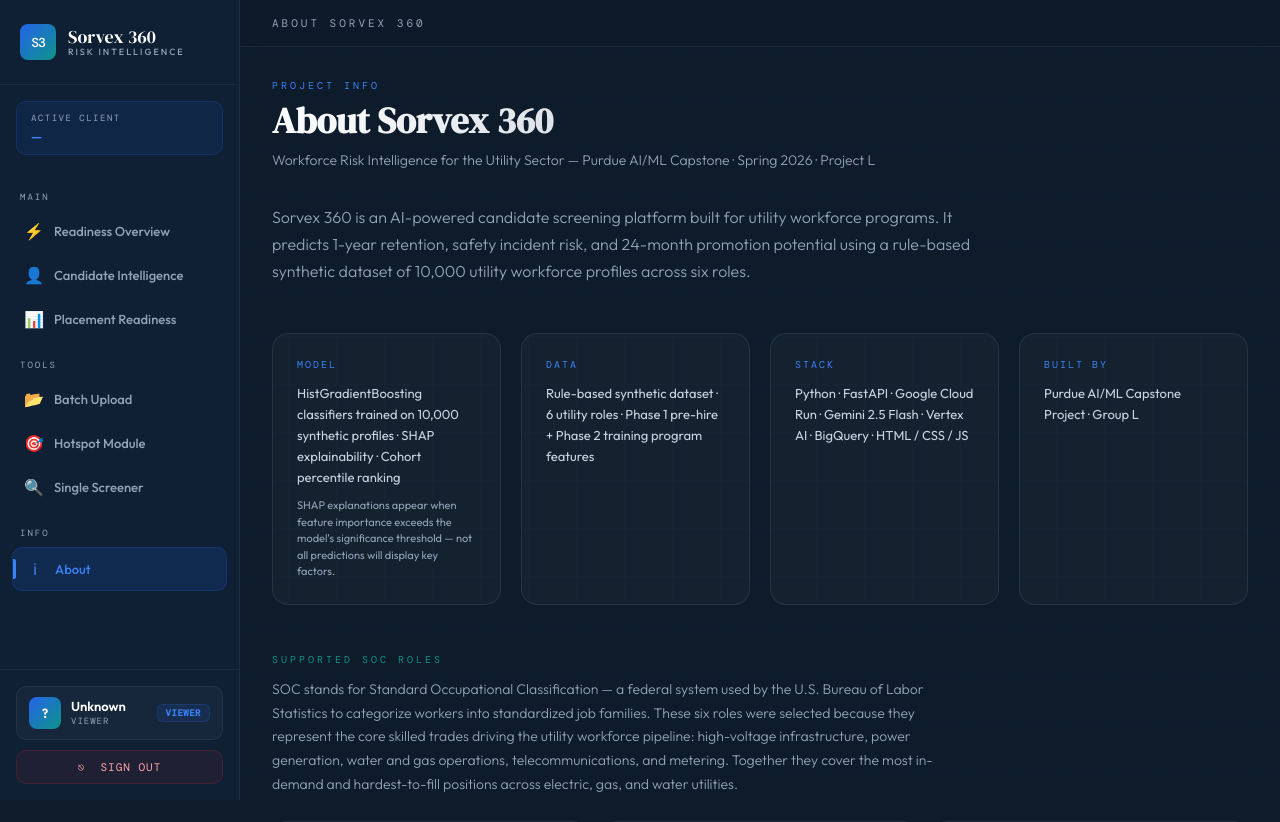
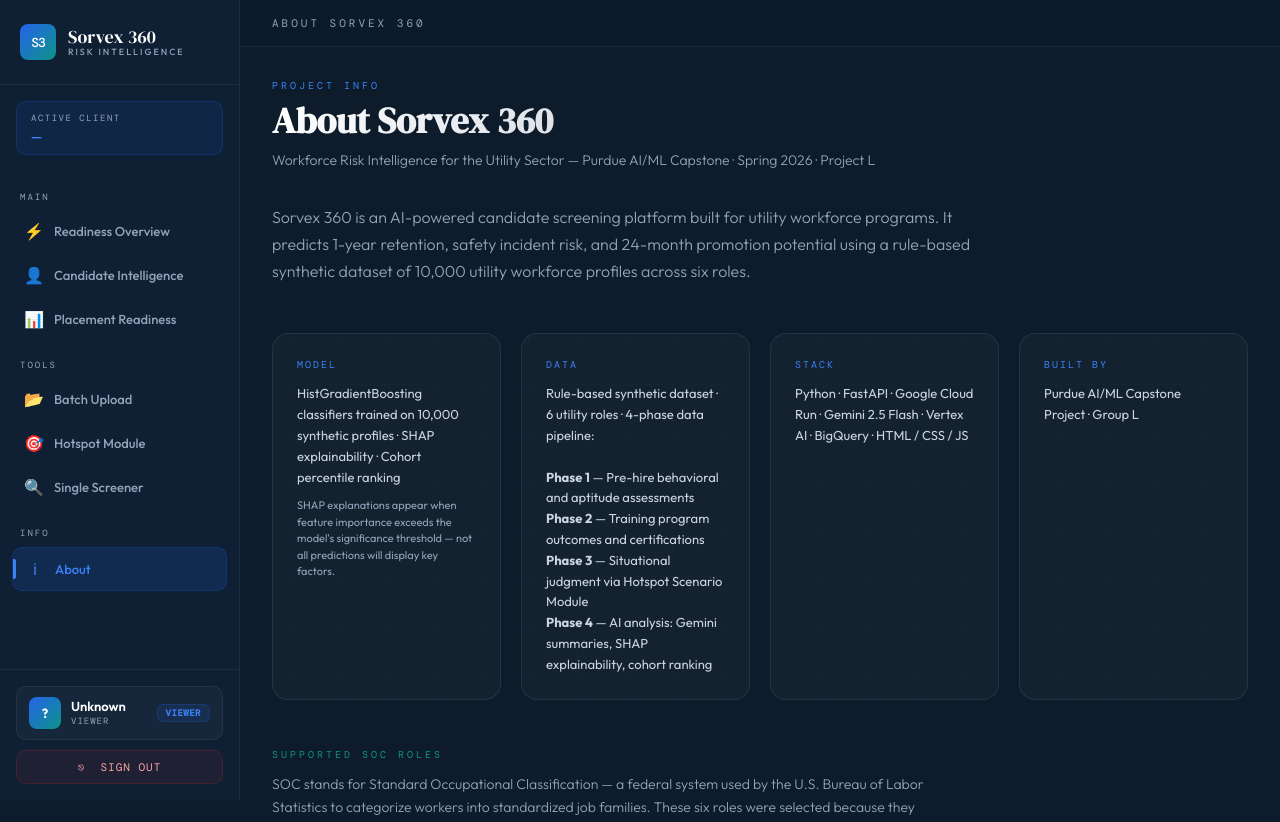
Before and after one commit to erjonb19/AI_capstone, a FastAPI app: page /about in a window 1280 px wide. Shown: the top 822 px of the page. Run offline with FastAPI, Linux system fonts and the light colour scheme; the visitor is signed in with stand-in values (Sample User, id 1).

Commit message:
Update about.html

```diff
--- a/api/templates/about.html
+++ b/api/templates/about.html
@@ -98,7 +98,11 @@
   </div>
   <div class="tech-card">
     <div class="tech-card-label">Data</div>
-    <div class="tech-card-text">Rule-based synthetic dataset · 6 utility roles · Phase 1 pre-hire + Phase 2 training program features</div>
+    <div class="tech-card-text">Rule-based synthetic dataset · 6 utility roles · 4-phase data pipeline:<br><br>
+    <b>Phase 1</b> — Pre-hire behavioral and aptitude assessments<br>
+    <b>Phase 2</b> — Training program outcomes and certifications<br>
+    <b>Phase 3</b> — Situational judgment via Hotspot Scenario Module<br>
+    <b>Phase 4</b> — AI analysis: Gemini summaries, SHAP explainability, cohort ranking</div>
   </div>
   <div class="tech-card">
     <div class="tech-card-label">Stack</div>
```
